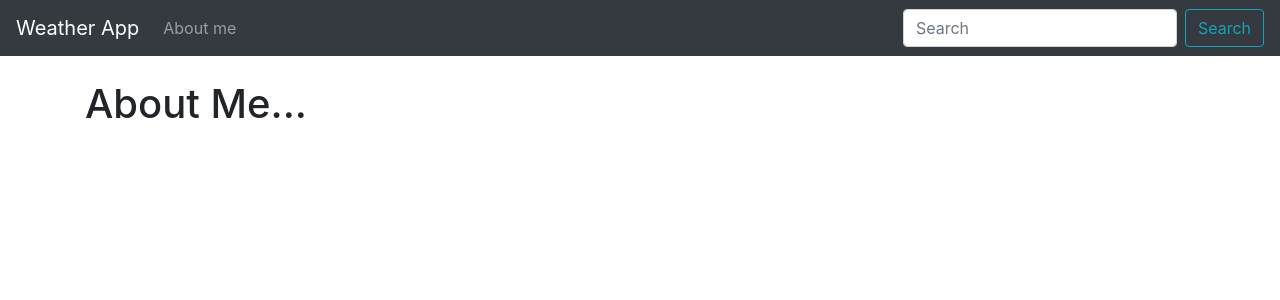
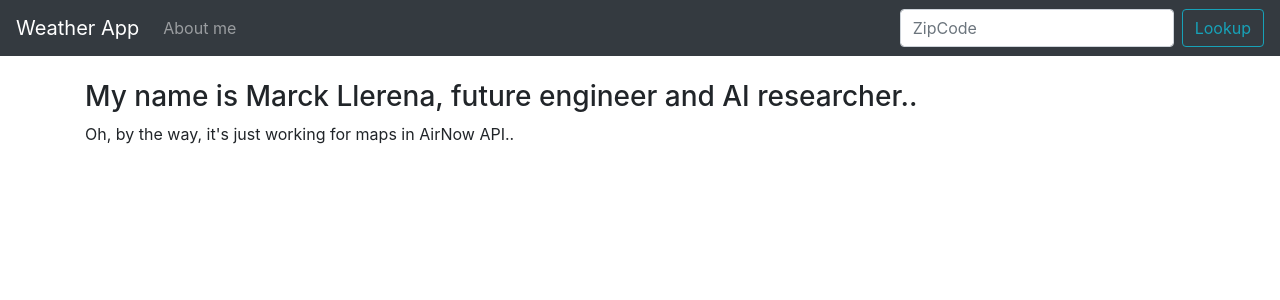
Before and after one commit to MarkSorel/weatherwithdjango, a Django app: page /about in a window 1280 px wide. Shown: the top 300 px of the page. Run offline with Django 3.2, Linux system fonts and the light colour scheme; some libraries are stand-ins or nearby versions.

Commit message:
final touch

```diff
--- a/lookup/templates/about.html
+++ b/lookup/templates/about.html
@@ -1,5 +1,7 @@
 {% extends "base.html" %}
 
 {% block content %}
-  <h1>About Me...</h1>
+  <h3>My name is Marck Llerena, future engineer and AI researcher..</h3>
+
+  <p>Oh, by the way, it's just working for maps in AirNow API..</p>
 {% endblock %}
--- a/lookup/templates/base.html
+++ b/lookup/templates/base.html
@@ -8,7 +8,29 @@
     <!-- Bootstrap CSS -->
     <link rel="stylesheet" href="https://stackpath.bootstrapcdn.com/bootstrap/4.4.1/css/bootstrap.min.css" integrity="sha384-Vkoo8x4CGsO3+Hhxv8T/Q5PaXtkKtu6ug5TOeNV6gBiFeWPGFN9MuhOf23Q9Ifjh" crossorigin="anonymous">
 
-    <title>Hello, world!</title>
+    <title>Weather App</title>
+
+    <style>
+      .good{
+        background-color: #0C0;
+      }
+      .moderate{
+        background-color: #FFFF00;
+      }
+      .usg{
+        background-color: #FF9900;
+      }
+      .unhealthy{
+        background-color: #FF0000;
+      }
+      .veryunhealthy{
+        background-color: #990066;
+      }
+      .hazardous{
+        background-color: #660000;
+      }
+    </style>
+
   </head>
   <body>
 
@@ -26,9 +48,10 @@
       </li>
 
     </ul>
-    <form class="form-inline my-2 my-lg-0">
-      <input class="form-control mr-sm-2" type="search" placeholder="Search" aria-label="Search">
-      <button class="btn btn-outline-info my-2 my-sm-0" type="submit">Search</button>
+    <form action="{% url 'home' %}" class="form-inline my-2 my-lg-0" method="POST">
+        {% csrf_token %}
+      <input class="form-control mr-sm-2" type="search" placeholder="ZipCode" aria-label="Search" name="zipcode">
+      <button class="btn btn-outline-info my-2 my-sm-0" type="submit">Lookup</button>
     </form>
   </div>
 </nav>
--- a/lookup/views.py
+++ b/lookup/views.py
@@ -2,7 +2,73 @@ from django.shortcuts import render
 
 
 def home(request):
-    return render(request, 'home.html', {})
+    import json
+    import requests
+
+    if request.method == "POST":
+        zipcode = request.POST['zipcode']
+
+        api_request = requests.get('http://www.airnowapi.org/aq/observation/zipCode/current/?format=application/json&zipCode=' + zipcode + '&distance=5&API_KEY=66A06ADB-B17E-43EB-BE4B-673C128BCC35')
+
+        try:
+            api = json.loads(api_request.content)
+        except Exception as e:
+            api = "Error..."
+
+        if api[0]["Category"]["Name"] == "Good":
+            category_description = "(0 - 50) Air quality is considered satisfactory, and air pollution poses little or no risk."
+            category_color = "good"
+        elif api[0]["Category"]["Name"] == "Moderate":
+            category_description = "(51 - 100) Air quality is acceptable; however, for some pollutants there may be a moderate health concern for a very small number of people who are unusually sensitive to air pollution."
+            category_color = "moderate"
+        elif api[0]["Category"]["Name"] == "Unhealthy for Sensitive Groups":
+            category_description = "(101 - 150) Although general public is not likely to be affected at this AQI range, people with lung disease, older adults and children are at a greater risk from exposure to ozone, whereas persons with heart and lung disease, older adults and children are at greater risk from the presence of particles in the air."
+            category_color = "usg"
+        elif api[0]["Category"]["Name"] == "Unhealthy":
+            category_description = "(151 - 200) Everyone may begin to experience health effects; members of sensitive groups may experience more serious health effects."
+            category_color = "unhealthy"
+        elif api[0]["Category"]["Name"] == "Very Unhealthy":
+            category_description = "(201 - 300) Health alert: everyone may experience more serious health effects."
+            category_color = "veryunhealthy"
+        elif api[0]["Category"]["Name"] == "Hazardous":
+            category_description = "(301 - 500) Health warnings of emergency conditions. The entire population is more likely to be affected."
+            category_color = "hazardous"
+
+        return render(request, 'home.html', {'api': api,
+                                            'category_description': category_description,
+                                            'category_color': category_color})
+
+
+    else:
+        api_request = requests.get("http://www.airnowapi.org/aq/observation/zipCode/current/?format=application/json&zipCode=89129&distance=5&API_KEY=66A06ADB-B17E-43EB-BE4B-673C128BCC35")
+
+        try:
+            api = json.loads(api_request.content)
+        except Exception as e:
+            api = "Error..."
+
+        if api[0]["Category"]["Name"] == "Good":
+            category_description = "(0 - 50) Air quality is considered satisfactory, and air pollution poses little or no risk."
+            category_color = "good"
+        elif api[0]["Category"]["Name"] == "Moderate":
+            category_description = "(51 - 100) Air quality is acceptable; however, for some pollutants there may be a moderate health concern for a very small number of people who are unusually sensitive to air pollution."
+            category_color = "moderate"
+        elif api[0]["Category"]["Name"] == "Unhealthy for Sensitive Groups":
+            category_description = "(101 - 150) Although general public is not likely to be affected at this AQI range, people with lung disease, older adults and children are at a greater risk from exposure to ozone, whereas persons with heart and lung disease, older adults and children are at greater risk from the presence of particles in the air."
+            category_color = "usg"
+        elif api[0]["Category"]["Name"] == "Unhealthy":
+            category_description = "(151 - 200) Everyone may begin to experience health effects; members of sensitive groups may experience more serious health effects."
+            category_color = "unhealthy"
+        elif api[0]["Category"]["Name"] == "Very Unhealthy":
+            category_description = "(201 - 300) Health alert: everyone may experience more serious health effects."
+            category_color = "veryunhealthy"
+        elif api[0]["Category"]["Name"] == "Hazardous":
+            category_description = "(301 - 500) Health warnings of emergency conditions. The entire population is more likely to be affected."
+            category_color = "hazardous"
+
+        return render(request, 'home.html', {'api': api,
+                                            'category_description': category_description,
+                                            'category_color': category_color})
 
 
 def about(request):
```
Also changed, not shown: lookup/templates/home.html (+24 -1 lines).
